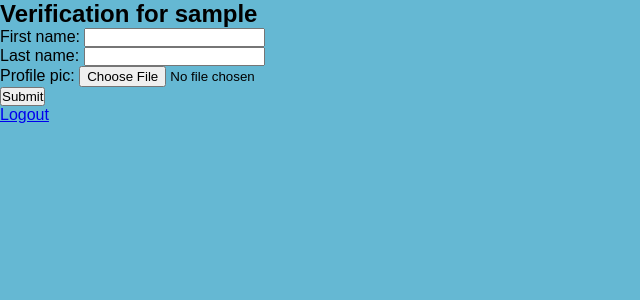
After one commit to Edmar-15/kapeeryu, a Django app: page /accounts/verification in a window 1280 px wide. The commit adds this page. Shown: the top 300 px of the page, without its empty margins (0-640 px from the left). Run offline with Django 5.2, Linux system fonts and the light colour scheme; the visitor is signed in with stand-in values (Sample User, id 1).

Commit message:
Partial Account Verification

```diff
--- a/account/apps.py
+++ b/account/apps.py
@@ -2,4 +2,8 @@ from django.apps import AppConfig
 
 
 class AccountConfig(AppConfig):
+    default_auto_field = "django.db.models.BigAutoField"
     name = 'account'
+
+    def ready(self):
+        import account.signals
--- a/account/forms.py
+++ b/account/forms.py
@@ -1,5 +1,5 @@
 from django import forms
-from .models import User
+from .models import User, UserProfile
 import re
 
 ALLOWED_DOMAINS = [
@@ -14,7 +14,7 @@ class RegisterForm(forms.ModelForm):
     class Meta:
         model = User
         fields = [
-            'email', 'username', 'password'
+            'email', 'password'
         ]
 
     def clean_email(self):
@@ -35,3 +35,18 @@ class RegisterForm(forms.ModelForm):
             raise forms.ValidationError('Account with this email already exists')
 
         return email
+
+    def save(self, commit=True):
+        email = self.cleaned_data['email']
+        password = self.cleaned_data['password']
+        user = User.objects.create_user(email=email, password=password)
+        return user
+
+class AccountCompletion(forms.ModelForm):
+    class Meta:
+        model = UserProfile
+        fields = [
+            'first_name',
+            'last_name',
+            'profile_pic',
+        ]
--- a/account/models.py
+++ b/account/models.py
@@ -3,18 +3,24 @@ from django.db import models
 
 # Create your models here.
 class UserManager(BaseUserManager):
-    def create_user(self, email, username, password=None):
+    def create_user(self, email, password=None):
+        if not email:
+            raise ValueError('Users must have an email address')
+
+        email = self.normalize_email(email)
+        username = email.split('@')[0]
+        user = self.model(email=email, username=username)
+        user.set_password(password)
+        user.save(using=self._db)
+        return user
+
+    def create_superuser(self, email, username, password=None):
         if not email:
             raise ValueError('Users must have an email address')
 
         email = self.normalize_email(email)
         user = self.model(email=email, username=username)
         user.set_password(password)
-        user.save(using=self._db)
-        return user
-
-    def create_superuser(self, email, username, password):
-        user = self.create_user(email, username, password)
         user.is_staff = True
         user.is_superuser = True
         user.save(using=self._db)
@@ -33,3 +39,13 @@ class User(AbstractBaseUser, PermissionsMixin):
 
     def __str__(self):
         return self.email
+
+class UserProfile(models.Model):
+    first_name = models.CharField(max_length=150, null=True)
+    last_name = models.CharField(max_length=150, null=True)
+    profile_pic = models.ImageField(upload_to='profiles/', default='default.png')
+    is_verified = models.BooleanField(default=False)
+    user = models.ForeignKey(User, on_delete=models.CASCADE)
+
+    class Meta:
+        db_table = 'account_user_profile'
--- /dev/null
+++ b/account/signals.py
@@ -0,0 +1,8 @@
+from django.db.models.signals import post_save
+from django.dispatch import receiver
+from .models import User, UserProfile
+
+@receiver(post_save, sender=User)
+def create_user_profile(sender, instance, created, **kwargs):
+    if created:
+        UserProfile.objects.create(user=instance)
--- a/account/urls.py
+++ b/account/urls.py
@@ -4,5 +4,6 @@ from . import views
 urlpatterns = [
     path('register/', views.register_view, name='register'),
     path('login/', views.login_view, name='login'),
-    path('logout/', views.logout_view, name='logout')
+    path('logout/', views.logout_view, name='logout'),
+    path('verification', views.account_completion, name='verification')
 ]
--- a/account/views.py
+++ b/account/views.py
@@ -1,9 +1,11 @@
 from django.shortcuts import render, redirect
 from django.contrib.auth import login, authenticate, logout
 from django.contrib.auth.decorators import login_required
-from .forms import RegisterForm
+from .forms import RegisterForm, AccountCompletion
+from .models import UserProfile
 
-# Create your views here.
+# Decorators here.
+
 def anonymous_required(view_func):
     def wrapper(request, *args, **kwargs):
         if request.user.is_authenticated:
@@ -11,6 +13,16 @@ def anonymous_required(view_func):
         return view_func(request, *args, **kwargs)
     return wrapper
 
+def verified_required(view_func):
+    def wrapper(request, *args, **kwargs):
+        if request.user.is_authenticated:
+            profile = request.user.userprofile_set.first()
+            if not profile or not profile.is_verified:
+                return redirect('verification')
+        return view_func(request, *args, **kwargs)
+    return wrapper
+
+# Create your views here.
 @anonymous_required
 def register_view(request):
     if request.method == 'POST':
@@ -20,7 +32,7 @@ def register_view(request):
             user.set_password(form.cleaned_data['password'])
             user.save()
             login(request, user)
-            return redirect('home')
+            return redirect('verification')
     else:
         form = RegisterForm()
     return render(request, 'register.html', {'form':form})
@@ -35,6 +47,9 @@ def login_view(request):
 
         if user is not None:
             login(request, user)
+            profile = user.userprofile_set.first()
+            if not profile or not profile.is_verified:
+                return redirect('verification')
             return redirect('home')
 
     return render(request, 'login.html')
@@ -44,5 +59,18 @@ def logout_view(request):
     return redirect('login')
 
 @login_required
+@verified_required
 def home(request):
     return render(request, 'home.html')
+
+@login_required
+def account_completion(request):
+    if request.method == 'POST':
+        form = AccountCompletion(request.POST, request.FILES)
+        if form.is_valid():
+            form.save()
+            return redirect('home')
+    else:
+        form = AccountCompletion()
+
+    return render(request, 'account_completion.html', {'form':form})
--- a/final/settings.py
+++ b/final/settings.py
@@ -127,3 +127,9 @@ STATICFILES_DIRS = [BASE_DIR / "static"]
 LOGIN_URL = 'login'
 LOGIN_REDIRECT_URL = 'home'
 LOGOUT_REDIRECT_URL = 'login'
+
+# For image uploads
+import os
+
+MEDIA_URL = '/media/'
+MEDIA_ROOT = os.path.join(BASE_DIR, 'media')
--- a/final/urls.py
+++ b/final/urls.py
@@ -17,9 +17,14 @@ Including another URLconf
 from django.contrib import admin
 from django.urls import path, include
 from account.views import home
+from django.conf import settings
+from django.conf.urls.static import static
 
 urlpatterns = [
     path('admin/', admin.site.urls),
     path('', home, name='home'),
     path('accounts/', include('account.urls')),
 ]
+
+if settings.DEBUG:
+    urlpatterns += static(settings.MEDIA_URL, document_root=settings.MEDIA_ROOT)
--- /dev/null
+++ b/templates/account_completion.html
@@ -0,0 +1,16 @@
+{% extends "base.html" %}
+{% load static %}
+
+{% block style %}{% static "css/verification.css" %}{% endblock %}
+
+{% block content %}
+<h2>Verification for {{ request.user.username }}</h2>
+
+<form method="POST">
+    {% csrf_token %}
+    {{ form.as_p }}
+    <button type="submit">Submit</button>
+</form>
+
+<a href="{% url 'logout' %}">Logout</a>
+{% endblock %}
--- a/templates/home.html
+++ b/templates/home.html
@@ -1,11 +1,12 @@
 {% extends "base.html" %}
 {% load static %}
+{% load usernames_filter %}
 
 {% block title %}Final| Home{% endblock %}
 {% block style %}{% static "css/home.css" %}{% endblock %}
 
 {% block content %}
-<h2>Welcome {{ request.user.username }}</h2>
+<h2>Welcome {{ request.user.username|mask_username }}</h2>
 
 <p>You are logged in as {{ request.user.email }}</p>
 
```
Also changed, not shown: account/templatetags/usernames_filter.py (added, +9 -0 lines), account/migrations/0002_userprofile.py (added), account/migrations/0003_userprofile_is_verified.py (added), account/migrations/0004_alter_userprofile_first_name_and_more.py (added), account/migrations/0005_alter_userprofile_table.py (added), account/templatetags/__init__.py (added).
